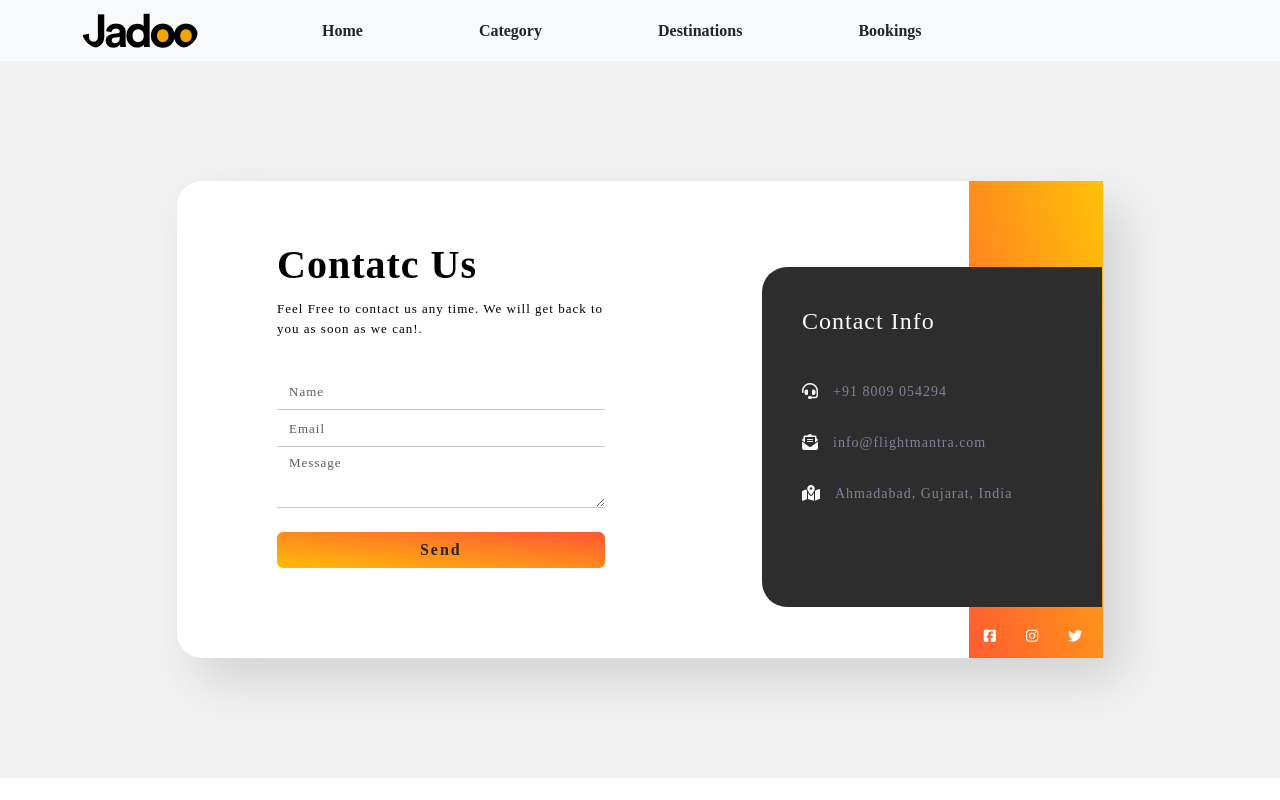
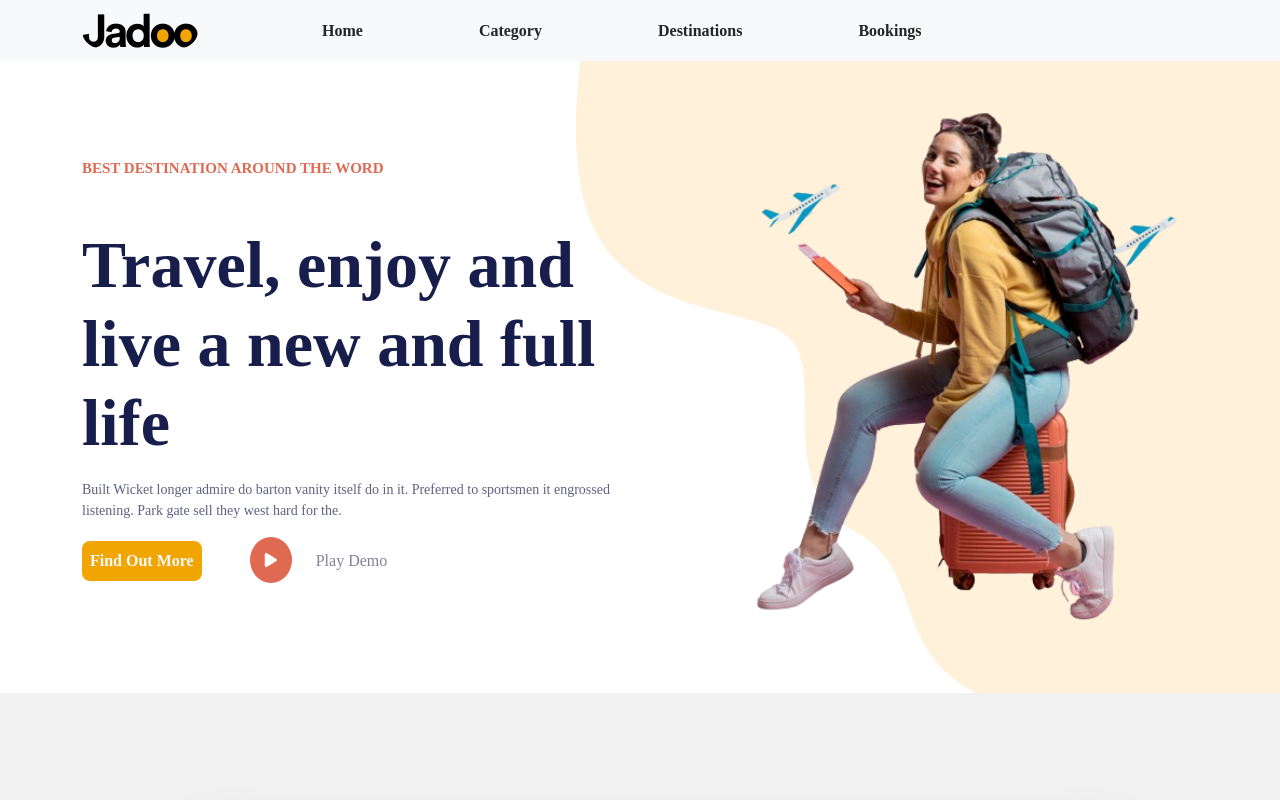
Before and after one commit to NaitikHirani07/IndianTravelAgency, a React (Create React App) app: page /contact in a window 1280 px wide. Shown: the top 800 px of the page. Built offline with nearby package versions, Linux system fonts and the light colour scheme; a web font is replaced by a local one.

Commit message:
header remove from router

```diff
--- a/src/App.js
+++ b/src/App.js
@@ -14,8 +14,9 @@ function App() {
     <>
     <BrowserRouter>
     <Navbar/>
+    <Header/>
       <Routes>
-        <Route index element={<Header />} />
+        {/* <Route index element={<Header />} /> */}
         <Route path="category" element={<Category />} />
         <Route path="topselling" element={<Topselling />} />
         <Route path="easyandfast" element={<Easyandfast />} />
```
